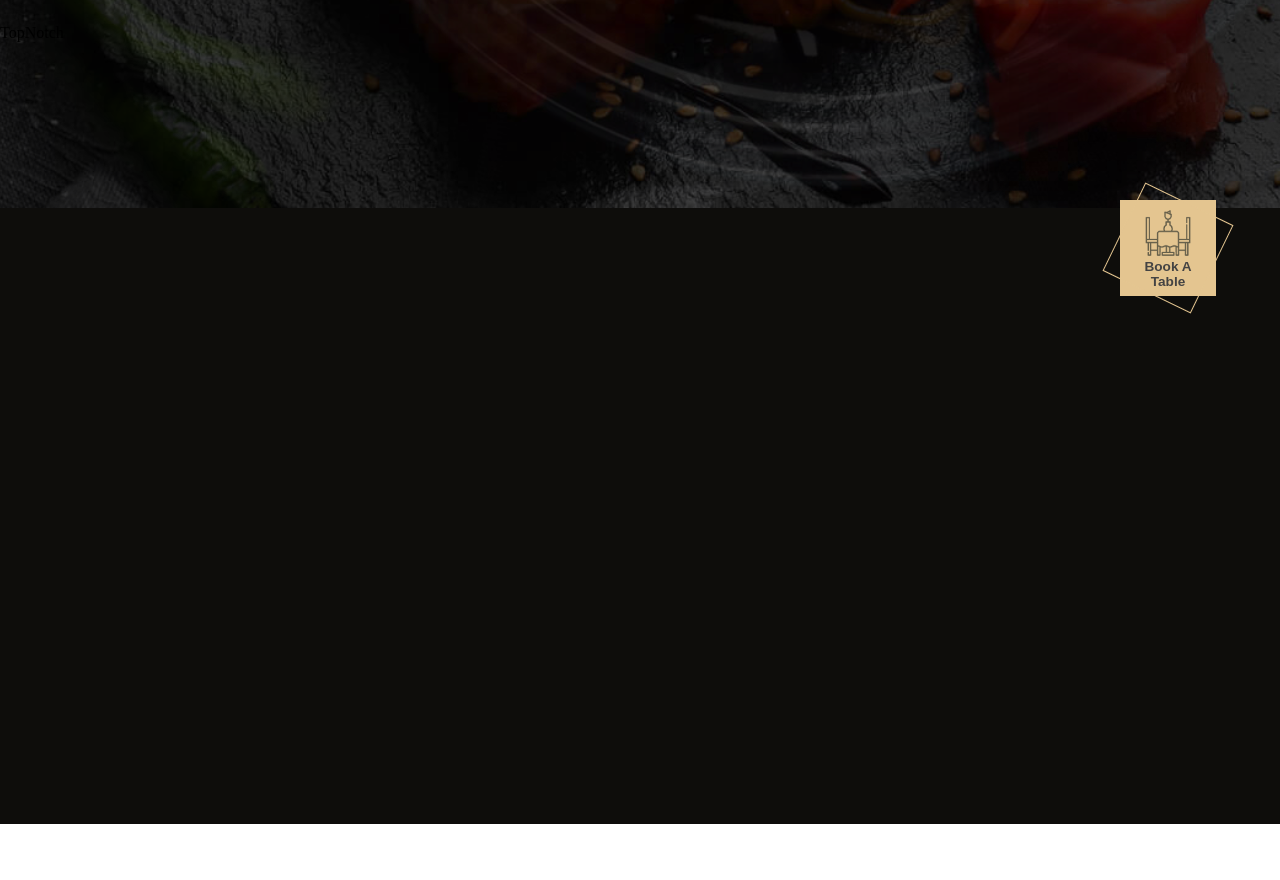
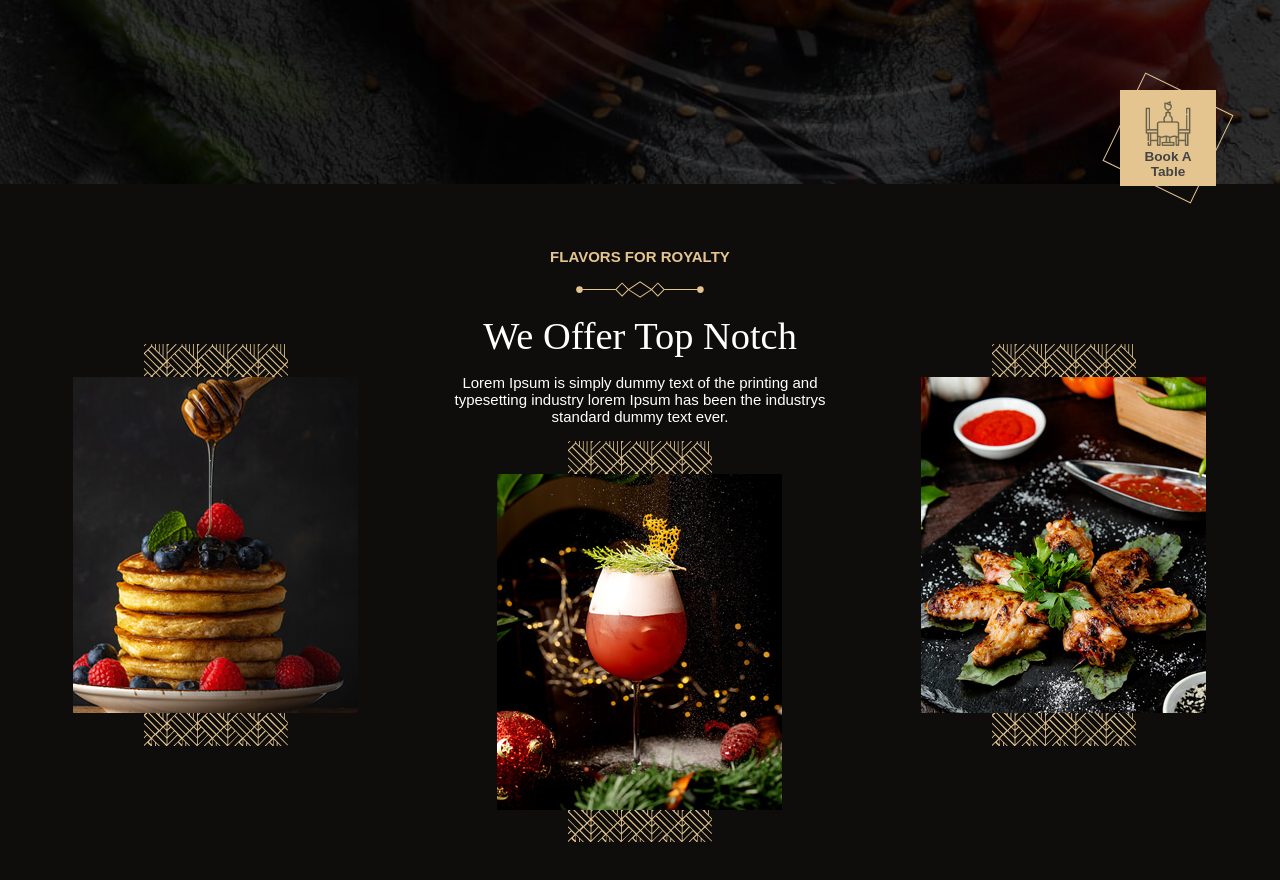
Before and after one commit to Fasill/Restaurant-Website, a React (Vite) app in the folder frontend/: page / in a window 1280 px wide. Shown: the part 776-1656 px from the top of the page. Before the commit the page ends 1600 px from the top, so only its background shows below. Built offline with nearby package versions, Linux system fonts and the light colour scheme.

Commit message:
new page: top notch page added

```diff
--- a/frontend/src/App.jsx
+++ b/frontend/src/App.jsx
@@ -1,4 +1,3 @@
-import Home from './pages/home/Home.jsx'
 import './App.css'
 
 import Layout from './pages/layouts/Layout.jsx';
@@ -11,7 +10,7 @@ function App() {
         <Routes>
 
           <Route path="/" element={<Layout/>} >
-            <Route path="/" element={<Home/>}/>
+
           </Route>
 
 
--- a/frontend/src/pages/ TopNotch/ TopNotch.jsx
+++ b/frontend/src/pages/ TopNotch/ TopNotch.jsx
@@ -1,9 +1,46 @@
 import React from 'react'
-import style from "./ TopNotch.module.css"
+  import style from './ TopNotch.module.css'
+import service1 from "../../assets/images/service-1.jpg";
+import service2 from "../../assets/images/service-2.jpg";
+import service3 from "../../assets/images/service-3.jpg";
+import shape1 from "../../assets/images/shape-1.png";
+import shape2 from "../../assets/images/shape-2.png";
+import serviceBack from "../../assets/images/img-pattern.svg"
+import separator from '../../assets/images/separator.svg';
 
 const  TopNotch = () => {
   return (
-    <div className={style.TopNotchWrapper}> TopNotch</div>
+    <div className={style.TopNotchWrapper}>
+      <div className = {style.cards}>
+        <div className={style.imgwrapper}>
+          <img src = {service1} className={style.service}/>
+        </div>
+        <img src = {serviceBack} className={style.serviceBack}/>
+      </div>
+
+      <div className={style.middle}>
+        <div className={style.midleheader}>
+          <h1>FLAVORS FOR ROYALTY</h1>
+          <img src = {separator} className = {style.separator}/>
+          <h1>We Offer Top Notch</h1>
+          <p>Lorem Ipsum is simply dummy text of the printing and typesetting industry lorem Ipsum has been the industrys standard dummy text ever.</p>
+        </div>
+        <div className = {style.cards}>
+          <div className={style.imgwrapper}>
+            <img src = {service3} className={style.service}/>
+          </div>
+          <img src = {serviceBack} className={style.serviceBack}/>
+        </div>
+      </div>
+
+      <div className = {style.cards}>
+        <div className={style.imgwrapper}>
+          <img src = {service2} className={style.service}/>
+        </div>
+        <img src = {serviceBack} className={style.serviceBack}/>
+      </div>
+
+    </div>
   )
 }
 
--- a/frontend/src/pages/ TopNotch/ TopNotch.module.css
+++ b/frontend/src/pages/ TopNotch/ TopNotch.module.css
@@ -1,5 +1,146 @@
-.TopNotchWrapper{
-    background-color:var(--smoky-black-1);
-    height: 100lvh;
-    width: 100lvw;
+.TopNotchWrapper {
+    background-color: var(--smoky-black-1);
+    /* height: 100vh; Corrected typo from 100lvh to 100vh */
+    width: 100vw; /* Corrected typo from 100lvw to 100vw */
+    display: flex;
+    gap:1rem;
+    flex-wrap: wrap;
+    justify-content: space-evenly;
+    align-items:center;
+    /* box-sizing: border-box; */
+    padding-top: 4rem;
+    padding-bottom: 4rem;
+
+  }
+
+  .cards {
+    position: relative;
+    /* background-color: red; */
+    display: flex;
+    /* height: 1rem; */
+    width: 17.9rem;
+    align-items: center;
+    justify-content: center;
+    overflow: hidden;
+    cursor:pointer;
 }
+
+.cards::after{
+    opacity: 0;
+    content: "";
+    position: absolute;
+    background-color:white;
+    height: 1rem;
+    /* width: 0.009rem; */
+    z-index: 1;
+    bottom:0;
+    top:0;
+    left:0;
+    /* height: 1%; */
+    height: 170%;
+    margin-top: -30rem;
+    rotate: 45deg;
+    transition: 1s ease;
+    box-shadow: 30px 1px 100px 20px rgb(255, 255, 255);
+}
+.cards:hover::after{
+    margin-top: 20rem;
+    left: 9rem;
+    opacity: 1;
+}
+  .service {
+
+    /* height: 18rem; */
+    transition: transform 0.3s ease; /* Add a transition for smooth scaling */
+    transform-origin: center center; /* Set the transform origin to the center */
+}
+
+.service:hover {
+    transform: scale(1.03); /* Scale up by 10% on hover */
+}
+
+.imgwrapper{
+    position: absolute;
+    width: 18rem;
+    /* background-color:red; */
+    display: flex;
+    align-items:center;
+    justify-content:center;
+
+    overflow: hidden;
+}
+
+
+
+.serviceBack {
+    width: 9rem;
+    transition: transform 0.2s ease;
+  }
+  .service:hover .serviceBack {
+    transform: scaleX(-1); /* Flips horizontally on hover */
+}
+
+.service .serviceBack {
+    transform: scaleX(1); /* Ensures it's not flipped by default */
+    transition: transform 0.3s ease; /* Adds a smooth transition */
+}
+
+
+.middle{
+    width: 30%;
+    display: flex;
+    flex-direction: column;
+    justify-content: center;
+    align-items: center;
+    gap:1rem;
+}
+.midleheader{
+    /* background-color:red; */
+    display: flex;
+    flex-direction: column;
+    justify-content: center;
+    align-items: center;
+    gap:1rem;
+}
+.midleheader>img{
+    /* background-color:blue; */
+    width: 8rem;
+}
+.midleheader h1:first-child {
+    color:var(--gold-crayola);
+    font-family: sans-serif;
+    font-weight: bold;
+    font-size: 12px;
+    font-size:clamp( 9px ,3vw, 15px);
+    animation: fadeInUp 0.8s ease forwards;
+    margin:0;
+    text-align: center;
+}
+
+.midleheader h1:nth-child(3) {
+    text-align: center;
+
+    width:100%;
+    max-width:60lvw;
+
+    color:white;
+    font-family: var(--fontFamily-forum);
+
+    font-size:clamp( 10px ,3vw, 100px);
+
+
+    text-align: center;
+    margin: 0;
+    font-weight: 400;
+    animation: fadeInUp 1.3s ease forwards;
+}
+.midleheader > p {
+    color:white;
+    font-family: sans-serif;
+    /* font-weight: bold; */
+    /* font-size: 12px; */
+    font-size:clamp( 9px ,3vw, 15px);
+    animation: fadeInUp 0.8s ease forwards;
+    margin:0;
+    text-align: center;
+}
--- a/frontend/src/pages/home/Home.jsx
+++ b/frontend/src/pages/home/Home.jsx
@@ -35,7 +35,7 @@ const Home = () => {
   }, []);
 
   return (
-    <body className={`${style.all}`}>
+    <body className={`${style.homepage}`}>
       <div className={style.container} style={{ backgroundImage: `url(${images[idx]})`}}>
 
           <div className={style.leftNext} onClick={handleChangeLeft}>
--- a/frontend/src/pages/home/Home.module.css
+++ b/frontend/src/pages/home/Home.module.css
@@ -1,6 +1,6 @@
 @import url("../../index.css");
 
-.all{
+.homepage{
     height: 100lvh;
     width: 100%;
     display: flex;
@@ -21,7 +21,7 @@
     align-items:center;
     justify-content: space-between;
     overflow: clip;
-    background-color:red;
+    /* background-color:red; */
     /* background-image: url('../../assets/images/hero-slider-1.jpg'); */
     background-size: cover;
     background-position:center;
@@ -36,7 +36,7 @@
     background-color:var(--gold-crayola);
     width:  6rem;
     height: 6rem;
-    bottom:33rem;
+    bottom:45rem;
     right : 4rem;
 
 }
@@ -74,9 +74,7 @@
     /* filter: grayscale(100%); */
     filter: sepia(100%) brightness(0.4);
     width: 4rem;
-
 }
-
 
 .leftNext,.rightNext{
     height:2.4rem;
@@ -130,10 +128,7 @@
     font-weight: bold;
     font-size: 12px;
     font-size:clamp( 9px ,3vw, 15px);
-
     animation: fadeInUp 0.8s ease forwards;
-
-
 }
 .hidden{
     display: none;
@@ -201,12 +196,6 @@
     animation: fadeInUp 3s ease forwards;
 
 }
-@media screen and (max-width: 556px) {
-    .btn{
-        display: none;
-    }
-
-}
 
 .btn:hover>p{
     z-index: 1;
@@ -244,3 +233,12 @@
 
 
 }
+
+@media screen and (max-width: 556px) {
+    .btn, .leftNext, .rightNext{
+        display: none;
+    }
+    .hero{
+        margin-top: 4rem;
+    }
+}
--- a/frontend/src/pages/layouts/Layout.jsx
+++ b/frontend/src/pages/layouts/Layout.jsx
@@ -9,6 +9,7 @@ import RightDrawer from '../../components/drawer/RightDrawer.jsx';
 import { useDispatch } from 'react-redux';
 import { updateRight } from '../../store/StateStore.jsx';
 import TopNotch from '../ TopNotch/ TopNotch.jsx';
+import Home from '../home/Home.jsx'
 
 const layout = () => {
 
@@ -41,9 +42,13 @@ useEffect(() => {
   return (
     <body className={`${style.layout}`}>
         <Toolbar />
-      <div className={``}>
-        <Outlet/>
-        <TopNotch/>
+      <div className={style.pages}>
+        <div className = {style.homepage}>
+          <Home/>
+        </div>
+        <div className = {style.TopNotch}>
+          <TopNotch/>
+        </div>
         {/* <Outlet/> */}
         <Drawer/>
         <RightDrawer/>
--- a/frontend/src/pages/layouts/Layout.module.css
+++ b/frontend/src/pages/layouts/Layout.module.css
@@ -1,3 +1,4 @@
+
 .layout{
     position: relative;
     overflow-x: clip;
@@ -15,6 +16,17 @@ body::-webkit-scrollbar-thumb{
 body::-webkit-scrollbar-track{
     background-color:var(--eerie-black-3);
 
+}
+.pages{
+    /* background-color:; */
+    display: grid;
+    /* height: 100%; */
+}
+.homepage{
+    height: 120lvh;
+}
+.TopNotch{
+    /* height: 20%; */
 }
 .chatBot{
     position: absolute;
```
